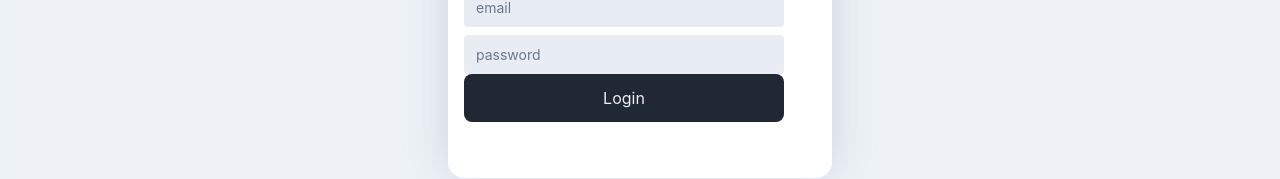
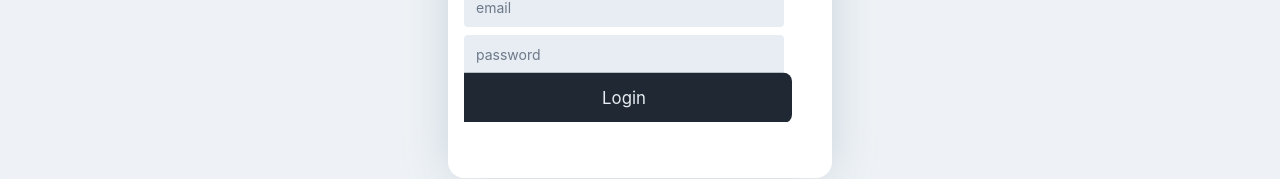
Before and after one commit to yustarandomname/PE-webapp-vue3, a Nuxt app in the folder nuxt-app/: page / in a window 1280 px wide. In both pictures the pointer is over the button "Login". Shown: the part 382-561 px from the top of the page. Built offline with nearby package versions, Linux system fonts and the light colour scheme.

Commit message:
Refactored: button

```diff
--- a/nuxt-app/components/Button.vue
+++ b/nuxt-app/components/Button.vue
@@ -112,17 +112,21 @@ button {
     width: 100%;
     min-width: unset;
   }
+
+  &:hover {
+    transform: scale(1.05);
+
+    &.size-tiny {
+      transform: scale(1.1);
+    }
+  }
 }
 
-/* STATE */
+/* DISABLED */
 button.state-disabled,
 button.disabled {
   --bg: var(--grey-color-200);
   --color: var(--grey-color-500);
   cursor: not-allowed !important;
 }
-
-button.size-tiny:hover {
-  transform: scale(1.1);
-}
 </style>
```
